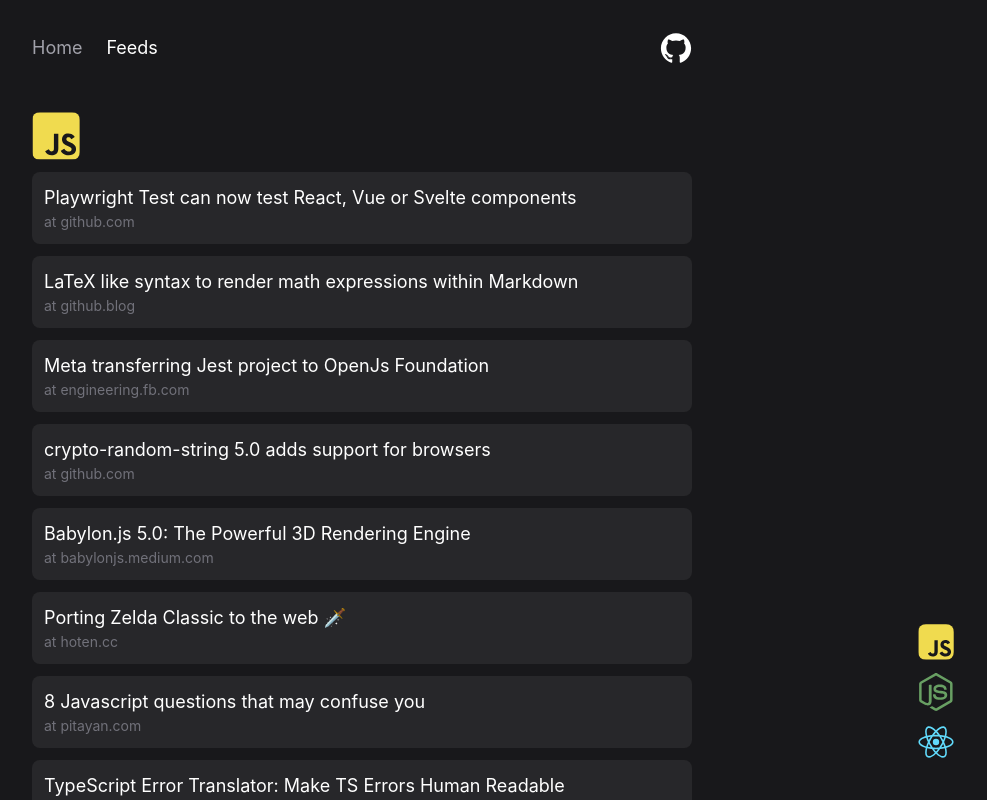
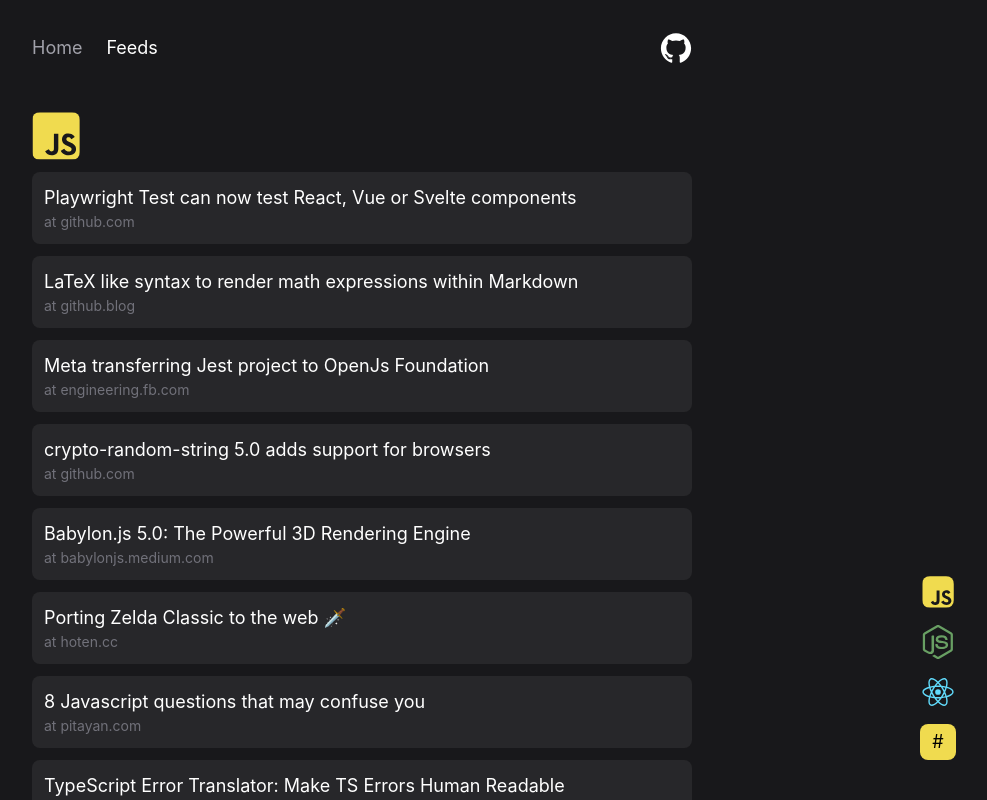
Before and after one commit to inhopj/fcirone.dev, a Next.js app: page /feeds in a window 1280 px wide. Shown: the top 800 px of the page, without its empty margins (284-1271 px from the left). Built offline with nearby package versions, Linux system fonts and the light colour scheme.

Commit message:
refactor FloatingGuy

```diff
--- a/components/FloatingGuy.tsx
+++ b/components/FloatingGuy.tsx
@@ -1,31 +1,48 @@
 import Javascript from './Icons/Javascript';
 import Nodejs from './Icons/Nodejs';
 import React from '../components/Icons/React'
+import { useState } from 'react';
+import Anchor from './Link/Anchor';
+import classnames from 'classnames';
+import Image from 'next/image';
+
+const anchors = [
+  { href: '#react', icon: <React className='w-8' />, parentClassNames: "flex mb-4" },
+  { href: '#node', icon: <Nodejs className='w-9' />, parentClassNames: "flex mb-4" },
+  { href: '#javascript', icon: <Javascript className='w-8 rounded-lg' />, parentClassNames: "flex mb-4" },
+]
+
 
 const FloatingGuy = () => {
+  const [toggle, setToggle] = useState(false);
+
   return (
     <div
-        className='flex flex-col items-center fixed bottom-5 right-5 md:bottom-10 md:right-10'
+      className='flex flex-col-reverse items-center fixed bottom-5 right-5 md:bottom-10 md:right-10'
+    >
+      <div
+        className='flex justify-center items-center w-9 h-9 rounded-lg bg-[#f0db4f] text-lg'
+        onClick={() => setToggle(!toggle)}
       >
-        <a
-          href="#javascript"
-          className='flex mb-4 md:mb-3'
-        >
-          <Javascript className='w-9 rounded-lg' />
-        </a>
-        <a
-          href="#node"
-          className='flex mb-3'
-        >
-          <Nodejs className='w-10' />
-        </a>
-        <a
-          href="#react"
-          className='flex'
-        >
-          <React className='w-9' />
-        </a>
+        #
       </div>
+      {anchors.map(({ href, icon, parentClassNames }, index) => {
+        return (
+          <div
+            key={href}
+            className={classnames(
+              parentClassNames
+            )}
+          >
+            <a
+              href={href}
+            >
+              {icon}
+            </a>
+          </div>
+        )
+      })}
+    </div>
   )
 }
 
```
